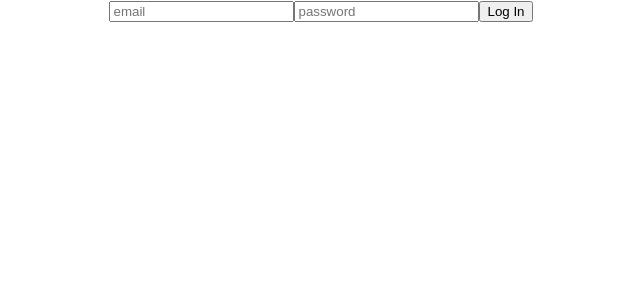
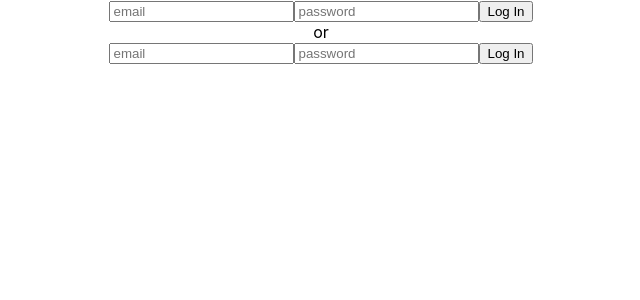
Before and after one commit to grangerl330/Tennis-Journal, a React (Create React App) app in the folder client/: page / in a window 1280 px wide. Shown: the top 300 px of the page, without its empty margins (319-959 px from the left). Built offline with nearby package versions, Linux system fonts and the light colour scheme; no server answers.

Commit message:
added signup and welcomepage components

```diff
--- a/client/src/App.js
+++ b/client/src/App.js
@@ -2,7 +2,7 @@ import React, {Component} from 'react';
 import MainContent from './components/MainContent'
 import Sidebar from './components/Sidebar'
 import Navbar from './components/Navbar'
-import Login from './containers/Login'
+import WelcomePage from './components/WelcomePage'
 import { connect } from 'react-redux'
 import { getCurrentUser } from './actions/currentUser'
 import './App.css';
@@ -25,7 +25,7 @@ class App extends Component {
     } else {
       return (
         <div className="App">
-          <Login />
+          <WelcomePage />
         </div>
       )
     }
--- /dev/null
+++ b/client/src/components/WelcomePage.js
@@ -0,0 +1,16 @@
+import React from 'react'
+import { connect } from 'react-redux'
+import Login from '../containers/Login'
+import Signup from '../containers/SignUp'
+
+const WelcomePage = () => {
+  return (
+    <div className="Welcome-Page">
+      <Login />
+        or
+      <Signup />
+    </div>
+  )
+}
+
+export default WelcomePage
--- /dev/null
+++ b/client/src/containers/SignUp.js
@@ -0,0 +1,37 @@
+import React from 'react'
+import { connect } from 'react-redux'
+import { updateLoginForm } from '../actions/loginForm'
+import { signup } from '../actions/signupForm'
+
+const Signup = (props) => {
+  const handleOnSubmit = event => {
+    event.preventDefault()
+
+    props.signup(props.loginFormData)
+  }
+
+  const handleOnChange = event => {
+    const { name, value } = event.target
+    const updatedFormInfo = {
+      ...props.loginFormData,
+      [name]: value
+    }
+    props.updateLoginForm(updatedFormInfo)
+  }
+
+  return (
+    <form onSubmit={handleOnSubmit}>
+      <input type="text" name="email" onChange={handleOnChange} value={props.loginFormData.email} placeholder="email" />
+      <input type="text" name="password" onChange={handleOnChange} value={props.loginFormData.password} placeholder="password" />
+      <input type="submit" value="Log In" />
+    </form>
+  )
+}
+
+const mapStateToProps = state => {
+  return {
+    loginFormData: state.loginForm
+  }
+}
+
+export default connect(mapStateToProps, { updateLoginForm, signup })(Signup)
```
